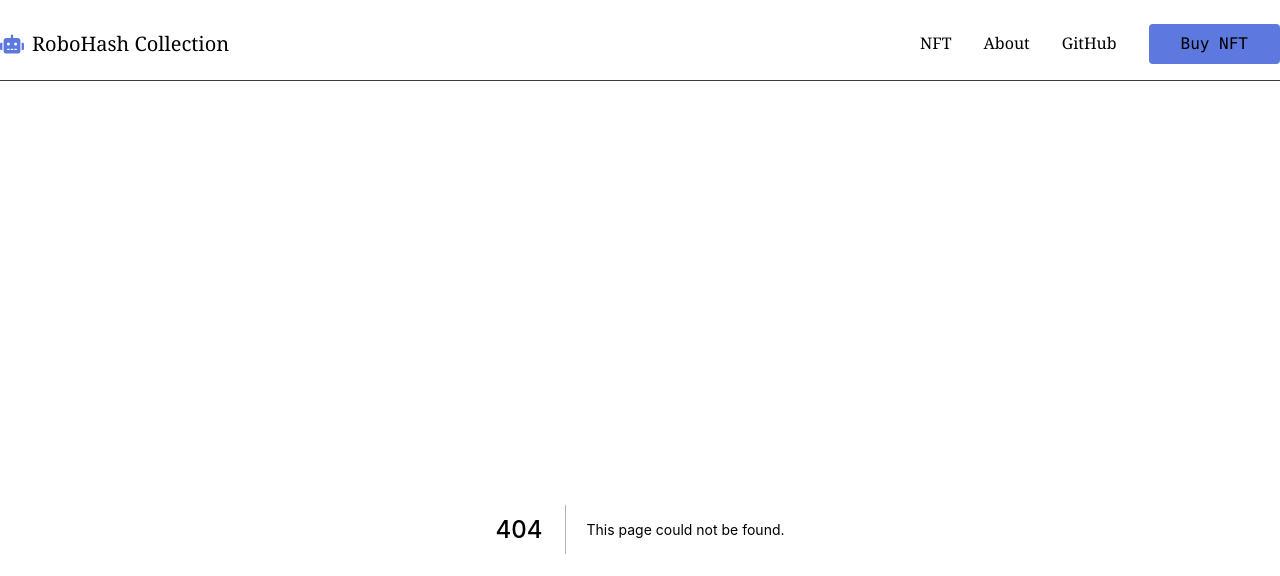
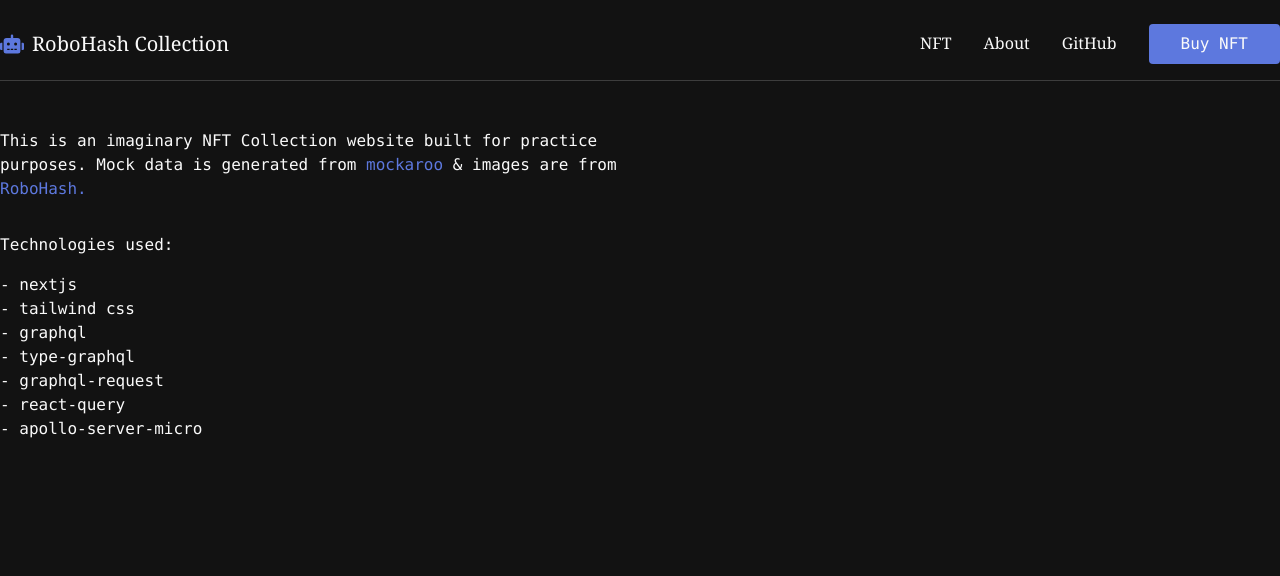
Before and after one commit to joshxfi/robohash-nft, a Next.js app: page /about in a window 1280 px wide. Before the commit this address had no page. Shown: the top 576 px of the page. Built offline with nearby package versions, Linux system fonts and the light colour scheme.

Commit message:
feat: add about page

```diff
--- /dev/null
+++ b/pages/about.tsx
@@ -0,0 +1,42 @@
+import React from "react";
+
+const About = () => {
+  return (
+    <section className="max-w-screen-sm px-10 xl:px-0 text-sm md:text-base">
+      <div>
+        This is an imaginary NFT Collection website built for practice purposes.
+        Mock data is generated from{" "}
+        <a
+          href="https://www.mockaroo.com/"
+          target="_blank"
+          rel="noreferrer noopener"
+          className="text-primary"
+        >
+          mockaroo
+        </a>{" "}
+        & images are from{" "}
+        <a
+          href="https://www.mockaroo.com/"
+          target="_blank"
+          rel="noreferrer noopener"
+          className="text-primary"
+        >
+          RoboHash.
+        </a>{" "}
+      </div>
+
+      <h2 className="mt-8 mb-4">Technologies used:</h2>
+      <ul>
+        <li>- nextjs</li>
+        <li>- tailwind css</li>
+        <li>- graphql</li>
+        <li>- type-graphql</li>
+        <li>- graphql-request</li>
+        <li>- react-query</li>
+        <li>- apollo-server-micro</li>
+      </ul>
+    </section>
+  );
+};
+
+export default About;
```
Also changed, not shown: 1 other file (tests, documents, lock files or other folders).
